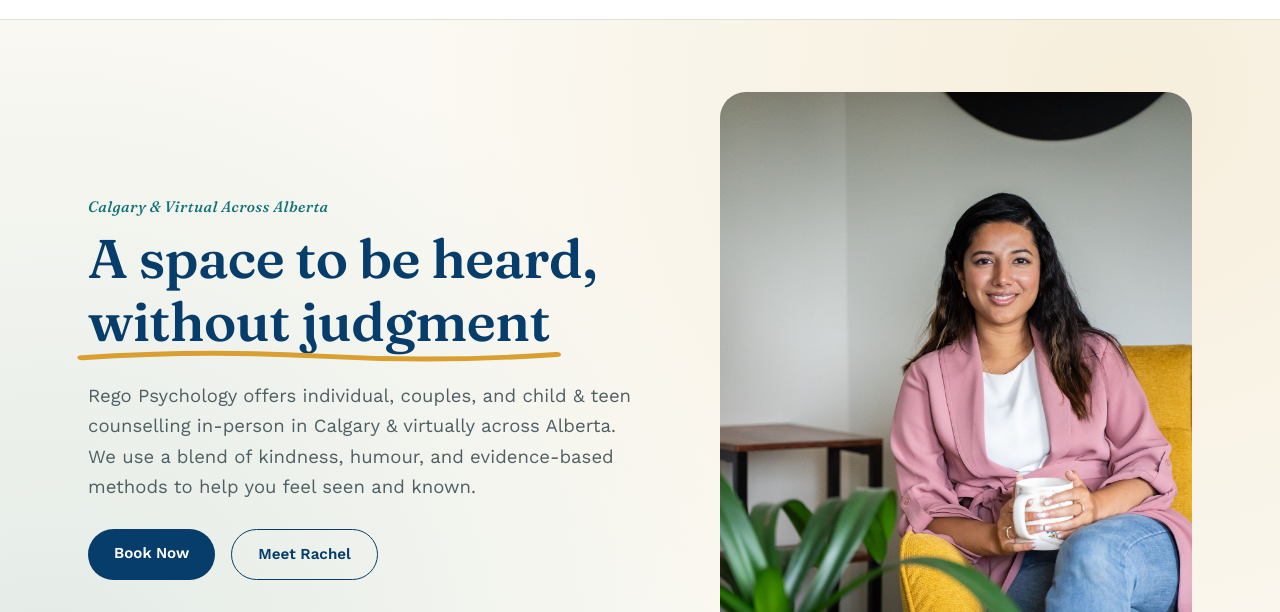
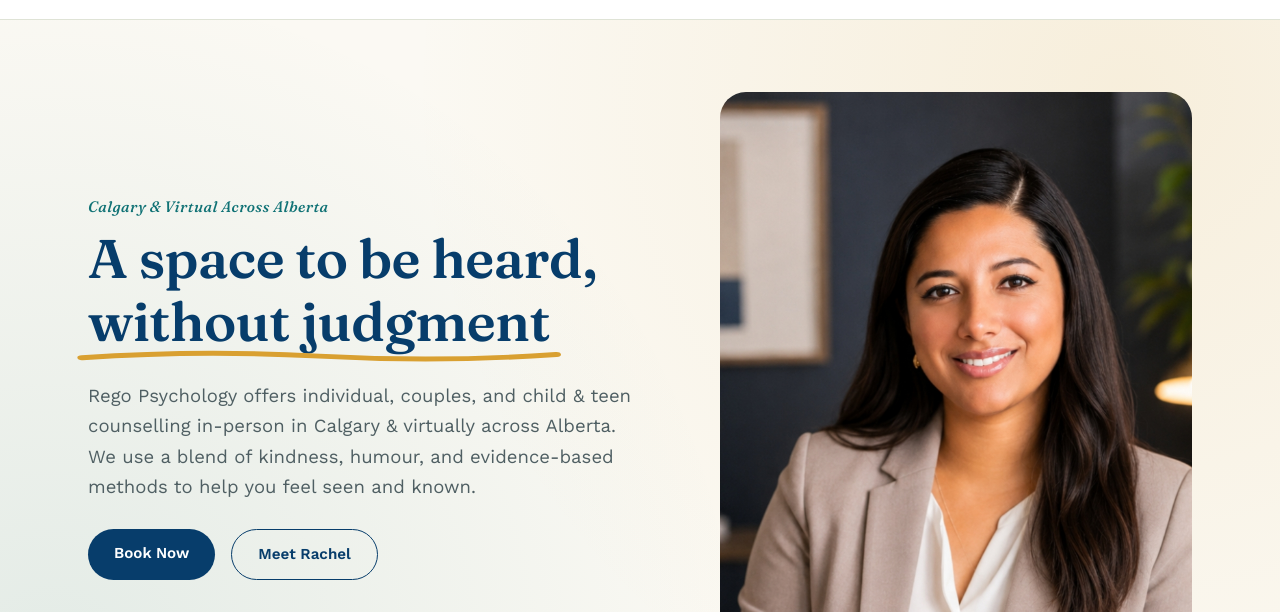
Before and after one commit to sebastiancariaga/Rego-Psychology, a plain HTML site: page index.html in a window 1280 px wide. Shown: the part 188-800 px from the top of the page. Drawn offline with nearby package versions, Linux system fonts and the light colour scheme.

Commit message:
Add Rachel headshot and set as hero photo

```diff
--- a/index.html
+++ b/index.html
@@ -65,7 +65,7 @@
         <a href="about.html" class="btn btn-ghost">Meet Rachel</a>
       </div>
     </div>
-    <div class="hero-photo"><img src="assets-final/normal-portrait.jpeg" alt="Rachel Rego, Psychologist"></div>
+    <div class="hero-photo"><img src="assets-final/rachelheadshot.jpeg" alt="Rachel Rego, Psychologist"></div>
   </div>
 </section>
 
```
Also changed, not shown: assets-final/rachelheadshot.jpeg (added).
